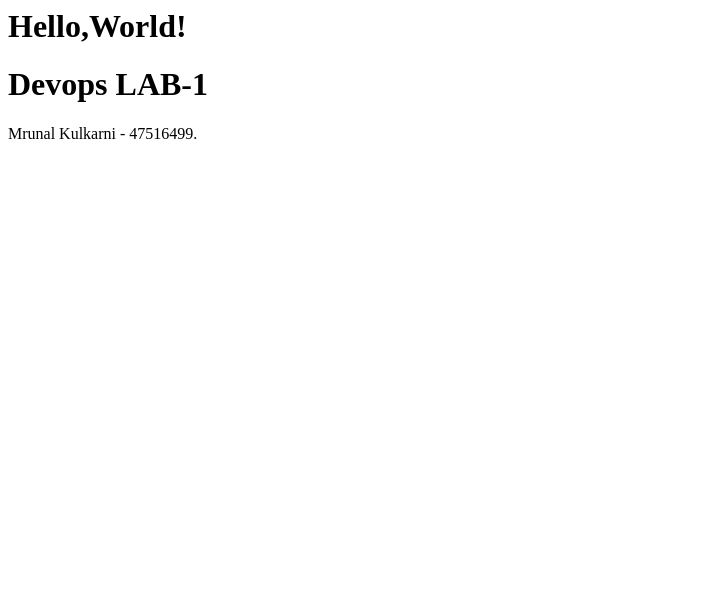
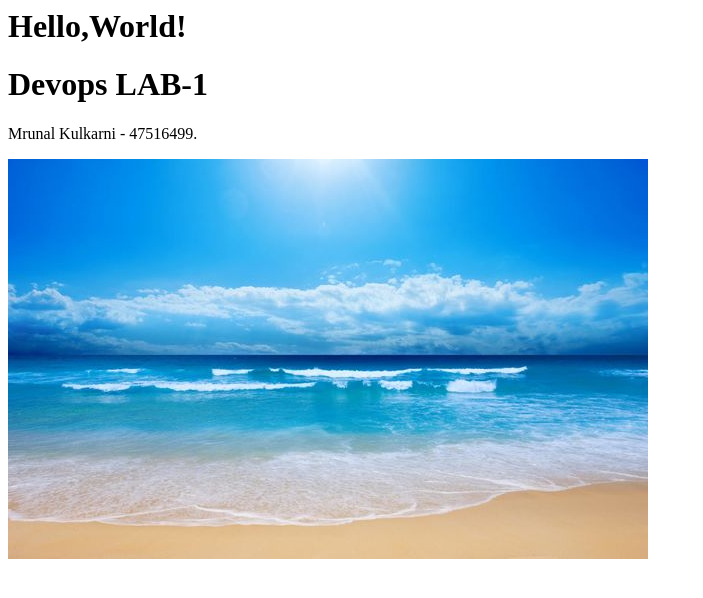
Before and after one commit to mrunalkulk/Deveops1, a plain HTML site: page index.html in a window 1280 px wide. Shown: the whole page, without its empty margins (0-703 px from the left). Drawn offline with Linux system fonts and the light colour scheme.

Commit message:
Added an Image

```diff
--- a/index.html
+++ b/index.html
@@ -7,5 +7,6 @@
   <body>
     <h1>Devops LAB-1</h1>
     <p>Mrunal Kulkarni - 47516499.</p>
+    <img src="images/Ocean.jpg">
   </body>
 </html>
```
Also changed, not shown: images/Ocean.jpg (added), images/breaching_whale.jpg (added).
